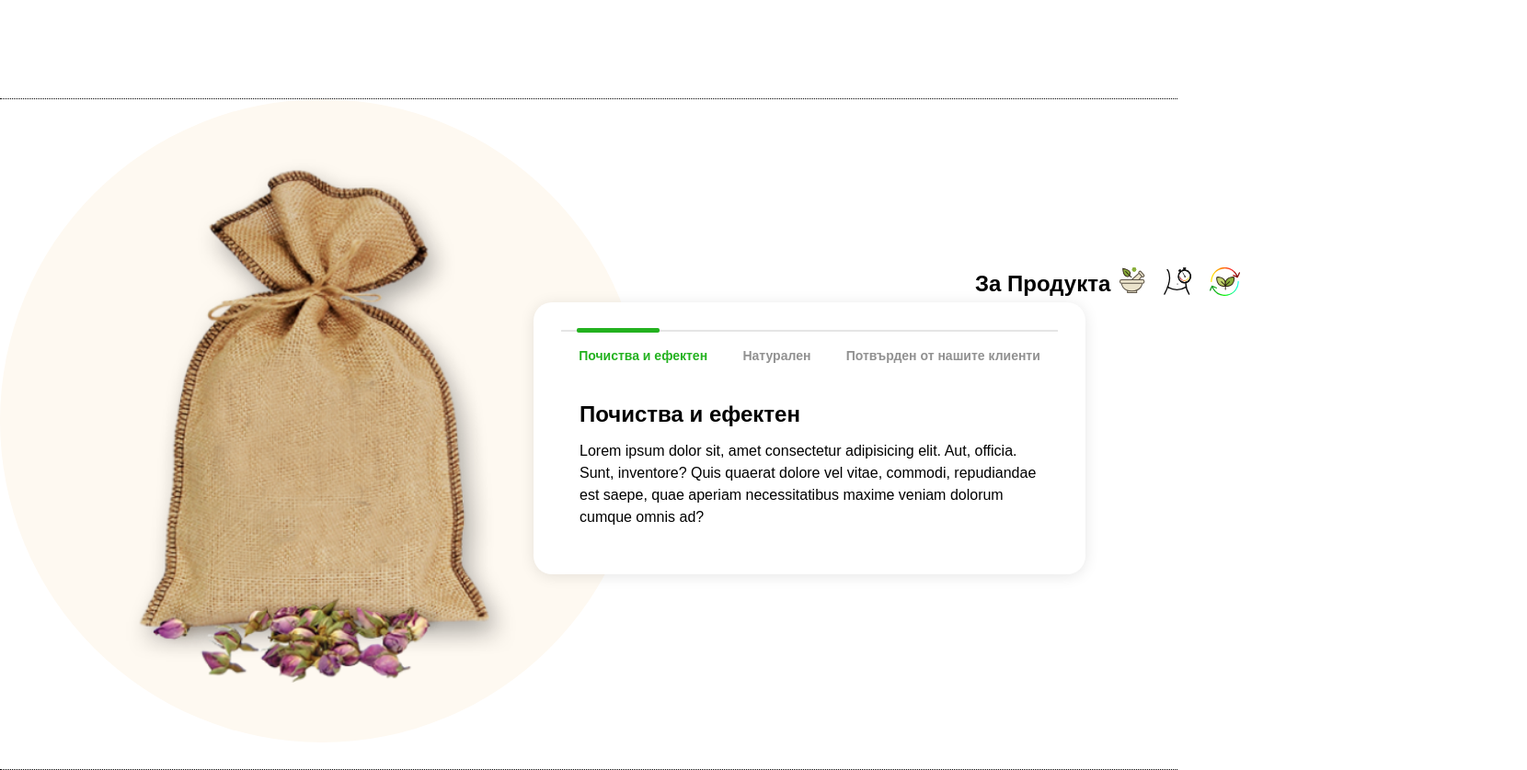
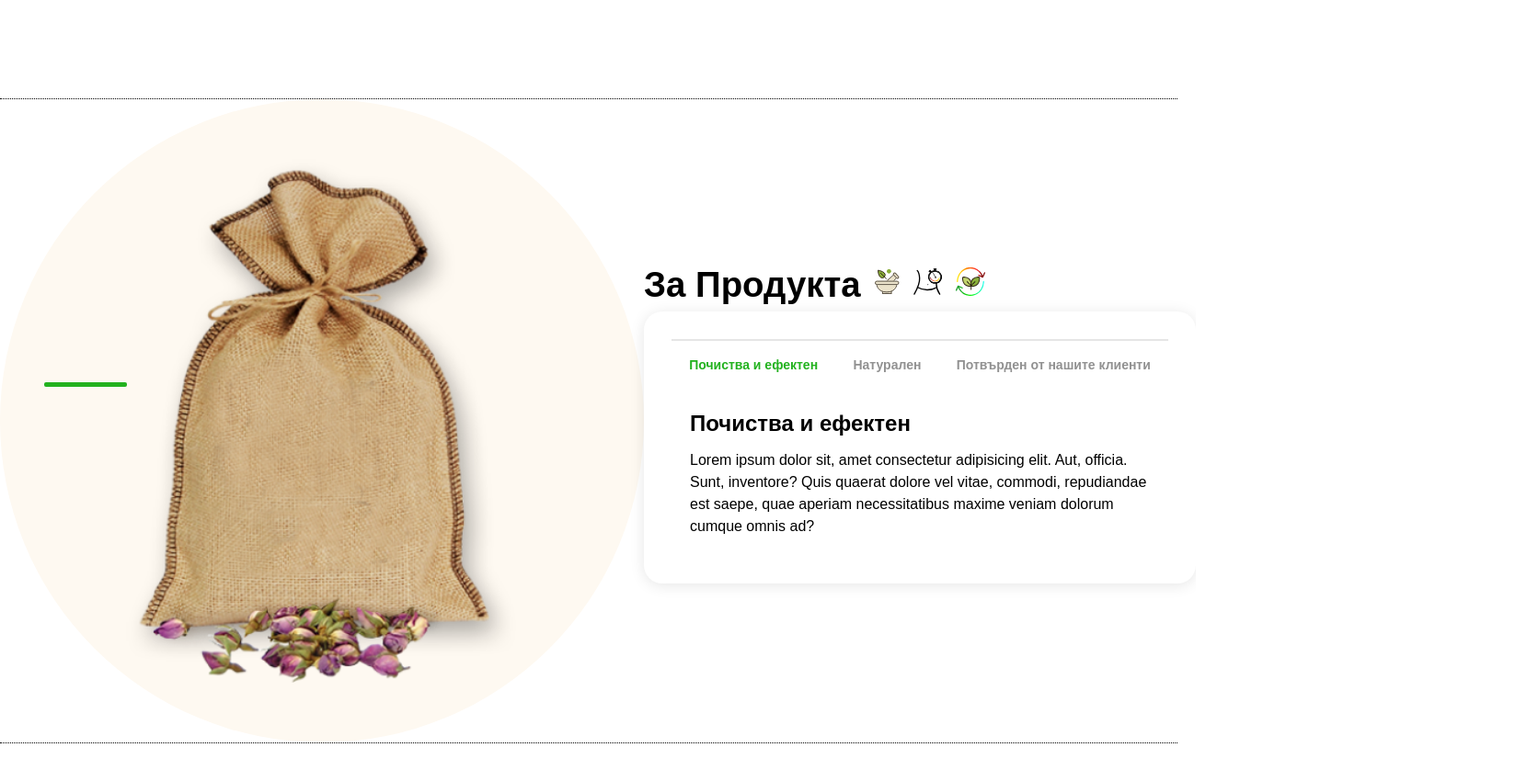
Before and after one commit to marttsan/Project-website-Detox, a plain HTML site: page index.html in a window 1280 px wide. Shown: the part 632-1470 px from the top of the page at 92% size, 1660 px wide, since content can reach past the window. After the commit the page ends 1441 px from the top, so only its background shows below. Drawn offline with Linux system fonts and the light colour scheme; a web font is replaced by a local one.

Commit message:
last commit section 2

```diff
--- a/css/style.css
+++ b/css/style.css
@@ -101,17 +101,6 @@ img {
 
 /* About Product section  */
 
-.product-info-container {
-  width: 100vw;
-  display: flex;
-  align-items: center;
-  justify-content: space-around;
-}
-
-.product-info {
-  height: 730px;
-  border-bottom: 1px dotted black;
-}
 .image-circle {
   display: flex;
   justify-content: center;
@@ -135,17 +124,31 @@ img {
 
 .tab-title-icons {
   display: flex;
-  flex-direction: row;
+  align-items: center;
+  gap: 15px;
+}
 
-  position: relative;
-  left: 60%;
-  top: 20%;
+.master-tab-container {
+  display: flex;
+  flex-direction: column;
+  justify-content: flex-start;
 }
-.icon {
+
+.product-info {
+  display: flex;
+  align-items: center;
+  justify-content: space-around;
+  border-bottom: 1px dotted black;
+}
+
+/* .icon {
   margin-right: 10px;
 }
 .icon :nth-child(1) {
   margin-left: 10px;
+} */
+.tab-title {
+  font-size: 2.4rem;
 }
 
 .container-tab-icons {
@@ -154,7 +157,7 @@ img {
   padding: 30px;
   box-shadow: 0 2px 16px rgba(0, 0, 0, 0.1);
   border-radius: 20px;
-  position: relative;
+
   right: 20%;
 }
 .tab_box {
@@ -175,6 +178,11 @@ img {
   cursor: pointer;
 }
 
+/* .tab-title-icons {
+  display: flex;
+/* } */
+
+/*  */
 .content_box {
   padding: 20px;
 }
@@ -184,6 +192,11 @@ img {
 .content_box .content {
   display: none;
   animation: moving 0.5s ease;
+}
+.product-info-container {
+  display: flex;
+  align-items: center;
+  justify-content: space-between;
 }
 @keyframes moving {
   from {
@@ -205,13 +218,19 @@ img {
 }
 .line {
   position: absolute;
-  top: 28px;
-  left: 47px;
+  top: 1048px;
+  left: 48px;
   width: 90px;
   height: 5px;
   background-color: var(--primary-color);
   border-radius: 2px;
   transition: all 0.3s ease-in-out;
+}
+
+.product-info-container {
+  display: flex;
+
+  align-content: space-between;
 }
 
 /* BTN classes */
--- a/index.html
+++ b/index.html
@@ -82,7 +82,6 @@
     <!--  Product info Section -->
     <!--Section icon  -->
     <section class="product-info">
-      <div class="product-info-container">
       <div class="image-circle">
         <img src="/images/about-product-bag.png" alt="product bag" />
         <div class="circle"></div>
@@ -102,7 +101,6 @@
           </div>
         </div>
 
-          <div class="master-container-tab-icons">
         <div class="container-tab-icons">
           <div class="container-tab">
             <div class="tab_box">
@@ -118,31 +116,29 @@
             <div class="content active">
               <h2>Почиства и ефектен</h2>
               <p>
-                    Lorem ipsum dolor sit, amet consectetur adipisicing elit.
-                    Aut, officia. Sunt, inventore? Quis quaerat dolore vel
-                    vitae, commodi, repudiandae est saepe, quae aperiam
-                    necessitatibus maxime veniam dolorum cumque omnis ad?
+                Lorem ipsum dolor sit, amet consectetur adipisicing elit. Aut,
+                officia. Sunt, inventore? Quis quaerat dolore vel vitae,
+                commodi, repudiandae est saepe, quae aperiam necessitatibus
+                maxime veniam dolorum cumque omnis ad?
               </p>
             </div>
             <div class="content">
               <h2>Натурален</h2>
               <p>
-                    Lorem ipsum dolor sit, amet consectetur adipisicing elit.
-                    Aut, officia. Sunt, inventore? Quis quaerat dolore vel
-                    vitae, commodi, repudiandae est saepe, quae aperiam
-                    necessitatibus maxime veniam dolorum cumque omnis ad?
+                Lorem ipsum dolor sit, amet consectetur adipisicing elit. Aut,
+                officia. Sunt, inventore? Quis quaerat dolore vel vitae,
+                commodi, repudiandae est saepe, quae aperiam necessitatibus
+                maxime veniam dolorum cumque omnis ad?
               </p>
             </div>
             <div class="content">
               <h2>Потвърден от нашите клиенти</h2>
               <p>
-                    Lorem ipsum dolor sit, amet consectetur adipisicing elit.
-                    Aut, officia. Sunt, inventore? Quis quaerat dolore vel
-                    vitae, commodi, repudiandae est saepe, quae aperiam
-                    necessitatibus maxime veniam dolorum cumque omnis ad?
+                Lorem ipsum dolor sit, amet consectetur adipisicing elit. Aut,
+                officia. Sunt, inventore? Quis quaerat dolore vel vitae,
+                commodi, repudiandae est saepe, quae aperiam necessitatibus
+                maxime veniam dolorum cumque omnis ad?
               </p>
-                </div>
-              </div>
             </div>
           </div>
         </div>
```
Lines whose indentation alone changed are shown as unchanged.
